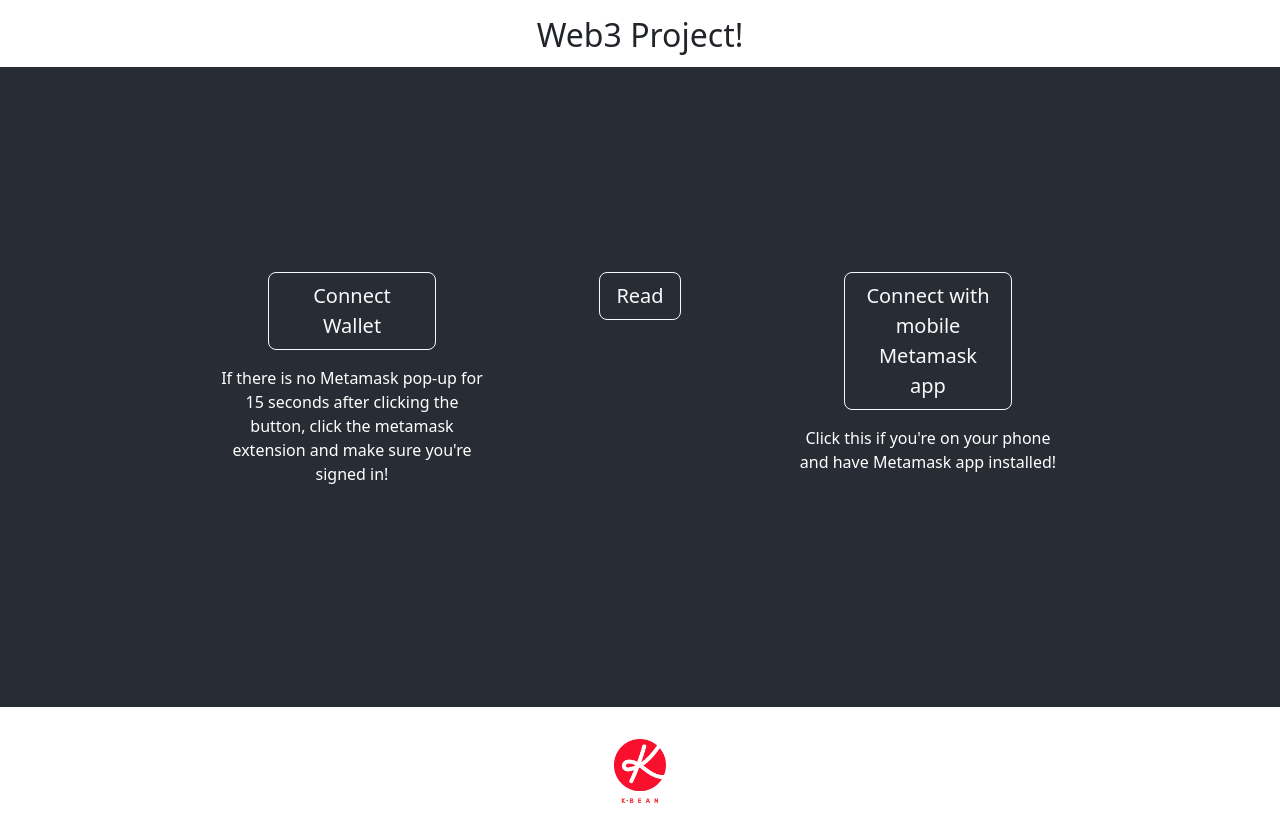
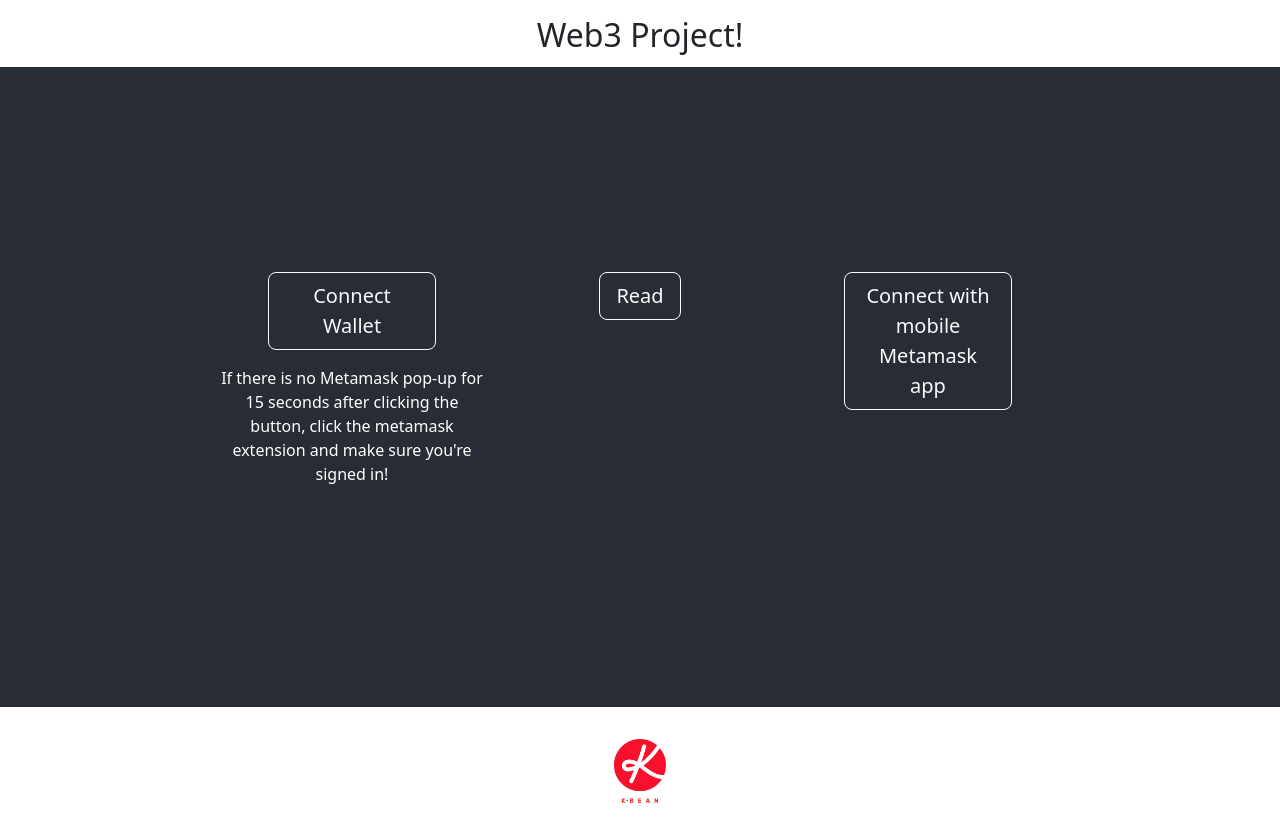
Before and after one commit to reuely/web3-react-metamask, a React (Create React App) app: page / in a window 1280 px wide. Built offline with nearby package versions, Linux system fonts and the light colour scheme; what web3 would draw is missing.

Commit message:
updated alert message again

```diff
--- a/src/App.js
+++ b/src/App.js
@@ -118,7 +118,6 @@ function App() {
             <button type='button' className='btn btn-lg btn-outline-light' onClick={mobilePressed}>
               Connect with mobile Metamask app
             </button>
-            <p className="mobile-message">Click this if you're on your phone and have Metamask app installed!</p>
           </div>
         </div>
       <p>
```
